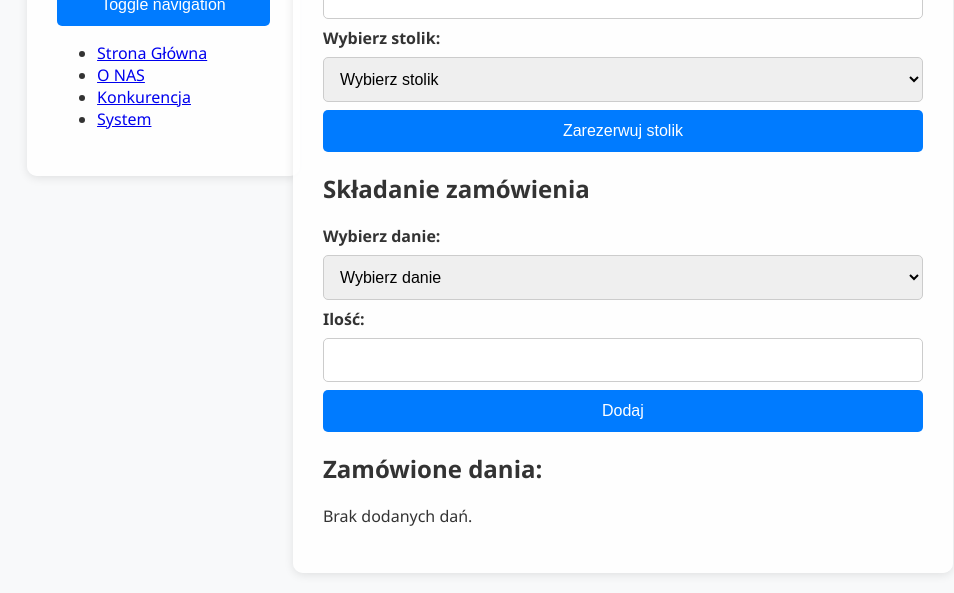
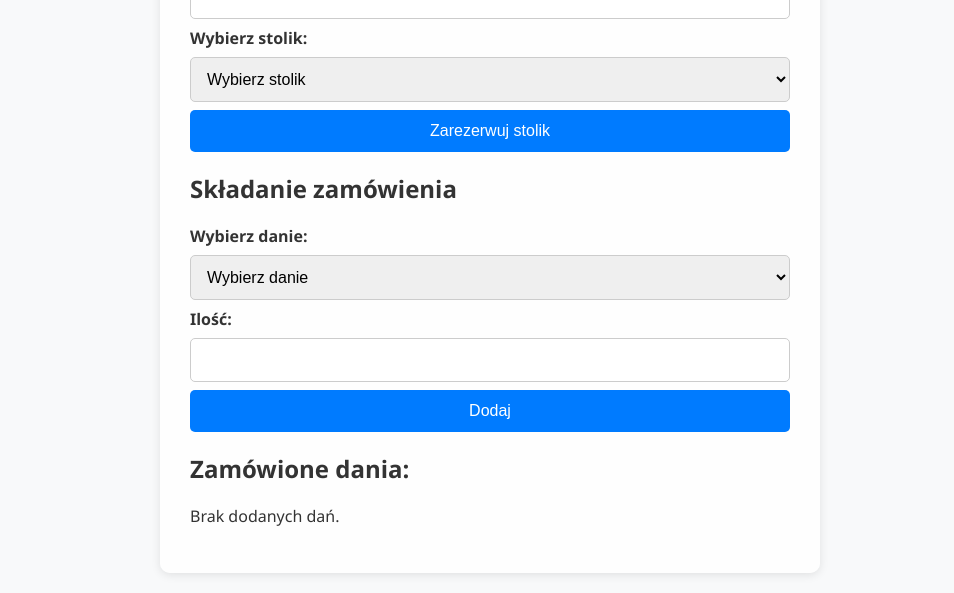
Before and after one commit to piozien/piozien.github.io, a plain HTML site: page system.html in a window 1280 px wide. Shown: the part 485-1078 px from the top of the page, without its empty margins (150-1104 px from the left). Drawn offline with Linux system fonts and the light colour scheme; a script that the page names is missing; some icons are missing.

Commit message:
Update system.html

```diff
--- a/system.html
+++ b/system.html
@@ -7,23 +7,7 @@
     <link rel="stylesheet" href="assets/css/css-system.css">
 </head>
 <body>
-    <nav class="navbar navbar-expand-lg bg-dark py-lg-4 navbar-dark" id="mainNav">
-        <div class="container">
-            <a class="navbar-brand text-uppercase d-lg-none text-expanded" href="#">Projekt</a>
-            <button data-bs-toggle="collapse" data-bs-target="#navbarResponsive" class="navbar-toggler">
-                <span class="visually-hidden">Toggle navigation</span>
-                <span class="navbar-toggler-icon"></span>
-            </button>
-            <div class="collapse navbar-collapse" id="navbarResponsive">
-                <ul class="navbar-nav mx-auto">
-                    <li class="nav-item"><a class="nav-link" href="index.html">Strona Główna</a></li>
-                    <li class="nav-item"><a class="nav-link" href="about.html">O NAS</a></li>
-                    <li class="nav-item"><a class="nav-link" href="competition.html">Konkurencja</a></li>
-                    <li class="nav-item"><a class="nav-link active" href="system.html">System</a></li>
-                </ul>
-            </div>
-        </div>
-    </nav>
+
 
     <div class="container">
         <h1>Rezerwacja i zamówienia w restauracji</h1>
```
